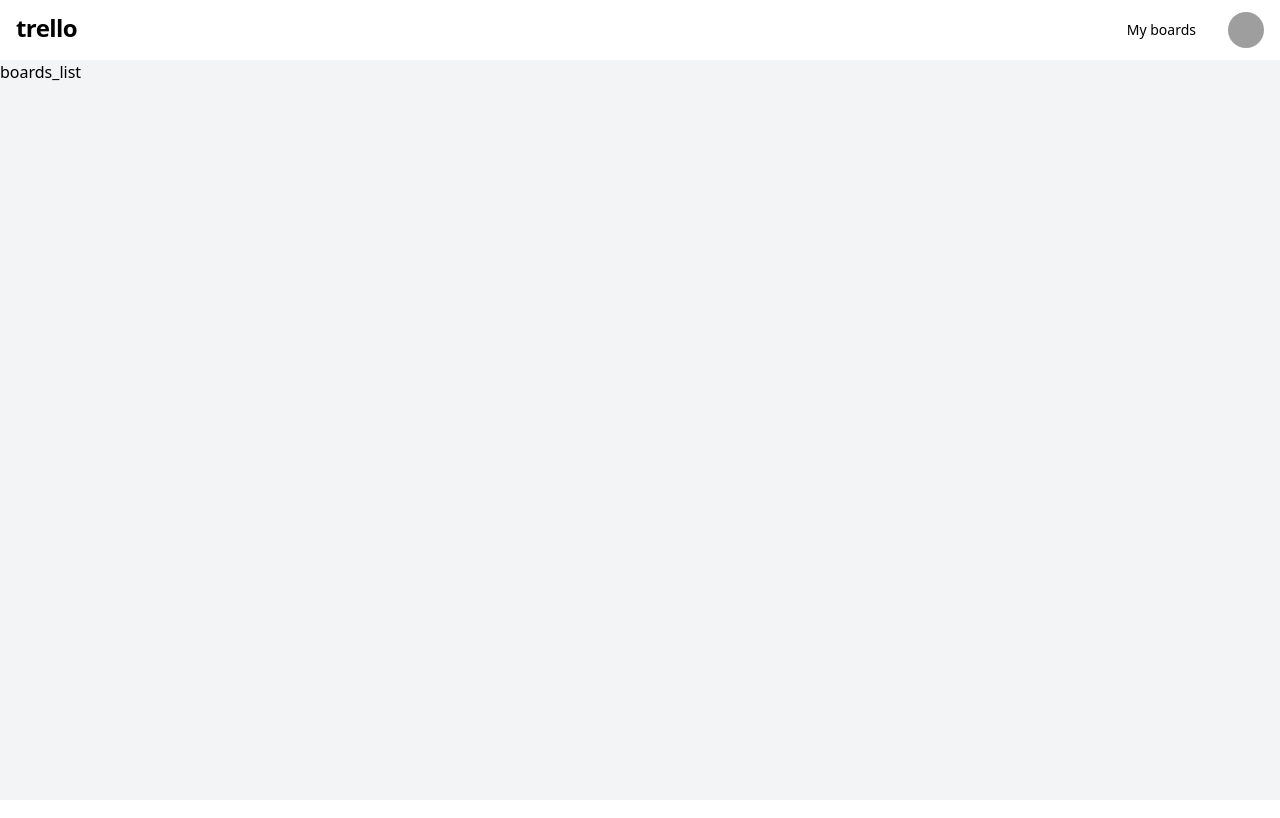
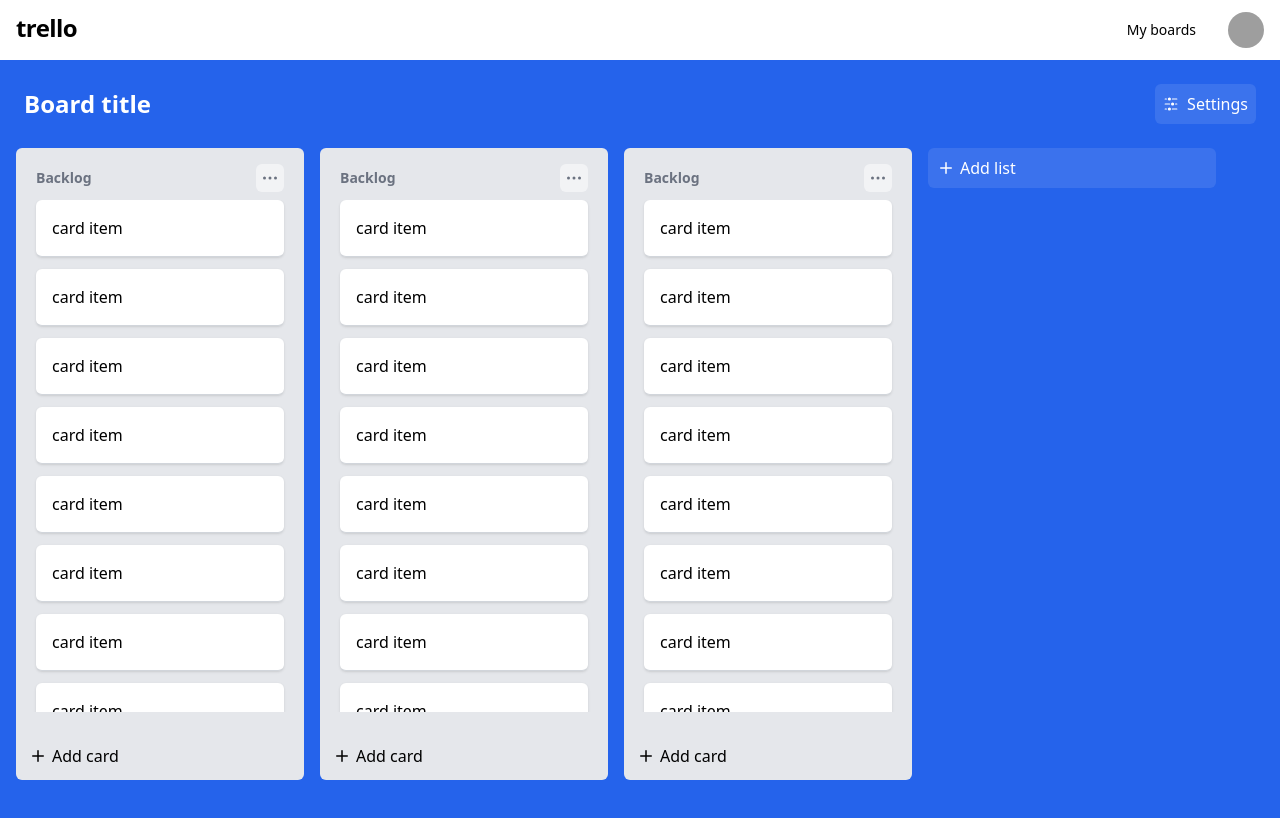
Before and after one commit to seml404/vue3-trello, a Vue app: page /boards_list in a window 1280 px wide. Shown: the top 818 px of the page. Built offline with nearby package versions, Linux system fonts and the light colour scheme; grey boxes are pictures that could not be loaded.

Commit message:
created separate comp for add btn; worked on board list

```diff
--- /dev/null
+++ b/src/components/UI/AddBtn.vue
@@ -0,0 +1,31 @@
+<template>
+  <button :class="btnClasses">
+    <PlusIcon class="h-5 w-5"></PlusIcon>
+    <span :class="btnNameClass">
+      <slot name="addBtnName"></slot>
+    </span>
+  </button>
+</template>
+
+<script lang="ts" setup>
+import { PlusIcon } from '@heroicons/vue/20/solid'
+const props = defineProps({
+  btnClasses: {
+    type: String,
+    default:
+      'text-black hover:bg-gray-50 rounded-md place-content-center p-1 flex items-center w-full justify-start',
+    required: false
+  },
+  btnNameClass: {
+    type: String,
+    default: 'ml-1',
+    required: false
+  }
+})
+</script>
+
+<script lang="ts">
+export default {
+  name: 'AddBtn'
+}
+</script>
--- a/src/components/index.ts
+++ b/src/components/index.ts
@@ -1,2 +1,4 @@
 import DropDownMenu from '@/components/UI/DropDownMenu.vue'
+import AddBtn from '@/components/UI/AddBtn.vue'
 export const drop_down_menu = DropDownMenu
+export const add_btn = AddBtn
--- a/src/main.ts
+++ b/src/main.ts
@@ -3,10 +3,14 @@ import { createPinia } from 'pinia'
 import './index.css'
 import App from './App.vue'
 import router from './router'
-import { drop_down_menu } from './components'
+import { drop_down_menu, add_btn } from './components'
 
 const app = createApp(App)
 
-app.use(createPinia()).use(router).component('DropDownMenu', drop_down_menu)
+app
+  .use(createPinia())
+  .use(router)
+  .component('DropDownMenu', drop_down_menu)
+  .component('AddBtn', add_btn)
 
 app.mount('#app')
--- a/src/router/index.ts
+++ b/src/router/index.ts
@@ -5,8 +5,8 @@ import MainBoard from '@/views/MainBoard.vue'
 const router = createRouter({
   history: createWebHistory(import.meta.env.BASE_URL),
   routes: [
-    { path: '/', component: MainBoard },
-    { path: '/boards_list', component: BoardsList }
+    { path: '/', component: BoardsList },
+    { path: '/boards_list', component: MainBoard }
   ]
 })
 
--- a/src/views/BoardsList.vue
+++ b/src/views/BoardsList.vue
@@ -1,5 +1,14 @@
 <template>
-  <AuthenaticatedLayout> boards_list</AuthenaticatedLayout>
+  <AuthenaticatedLayout>
+    <div class="h-full bg-gray-50 px-4 py-6">
+      <div class="max-w-5xl mx-auto">
+        <div class="flex items-center">
+          <h3 class="font-black text-gray-700">My boards</h3>
+          <button>Create board</button>
+        </div>
+      </div>
+    </div></AuthenaticatedLayout
+  >
 </template>
 
 <script lang="ts" setup>
--- a/src/views/MainBoard.vue
+++ b/src/views/MainBoard.vue
@@ -64,21 +64,17 @@
                   </div>
                 </div>
                 <div class="mt-4">
-                  <button
-                    class="text-black hover:bg-gray-50 rounded-md place-content-center p-1 flex items-center w-full justify-start"
-                  >
-                    <PlusIcon class="h-5 w-5"></PlusIcon>
-                    <span class="ml-1">Add card</span>
-                  </button>
+                  <AddBtn>
+                    <template v-slot:addBtnName>Add card</template>
+                  </AddBtn>
                 </div>
               </div>
               <div class="w-72 flex flex-col rounded-md">
-                <button
-                  class="text-white place-content-center flex items-center w-full justify-start bg-white/10 rounded-md p-2 font-medium hover:bg-white/20"
+                <AddBtn
+                  btnClasses="text-white place-content-center flex items-center w-full justify-start bg-white/10 rounded-md p-2 font-medium hover:bg-white/20"
                 >
-                  <PlusIcon class="h-5 w-5"></PlusIcon>
-                  <span class="ml-1">Add list</span>
-                </button>
+                  <template v-slot:addBtnName>Add list</template>
+                </AddBtn>
               </div>
             </div>
           </div>
```
Also changed, not shown: 1 other file (tests, documents, lock files or other folders).
